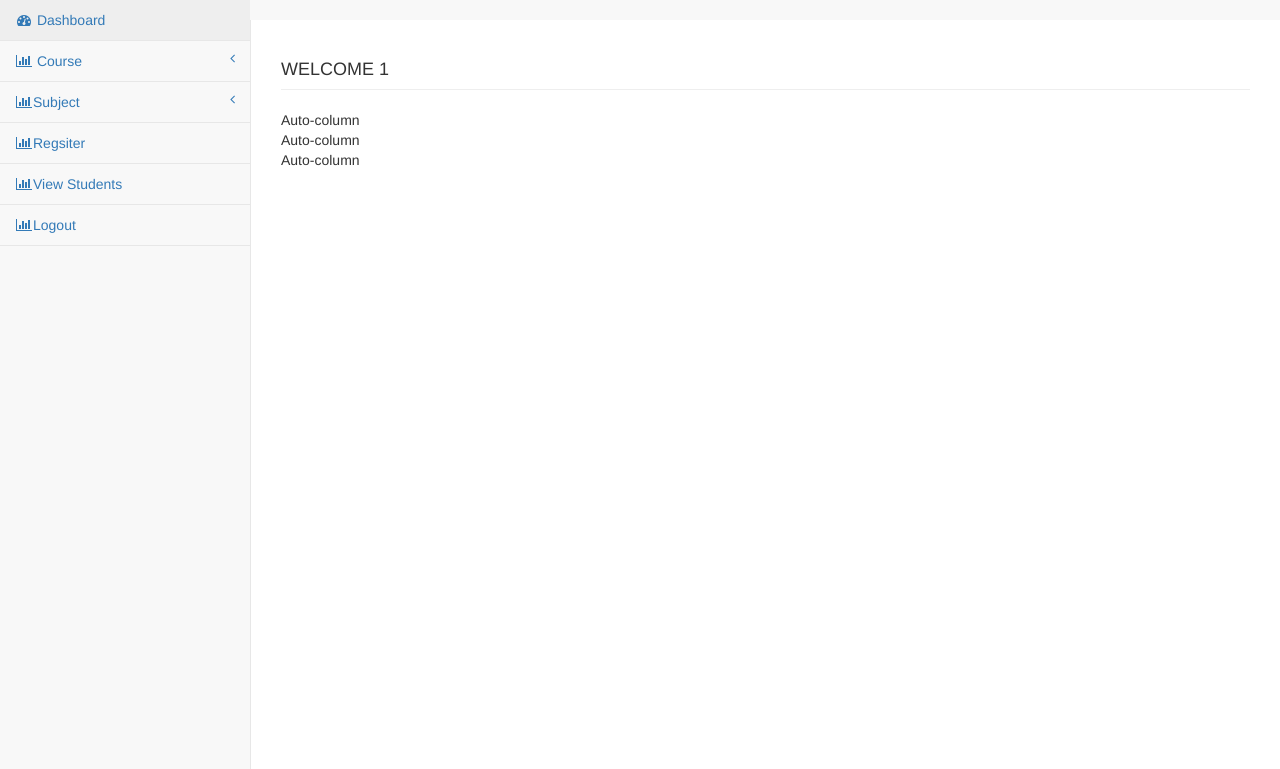
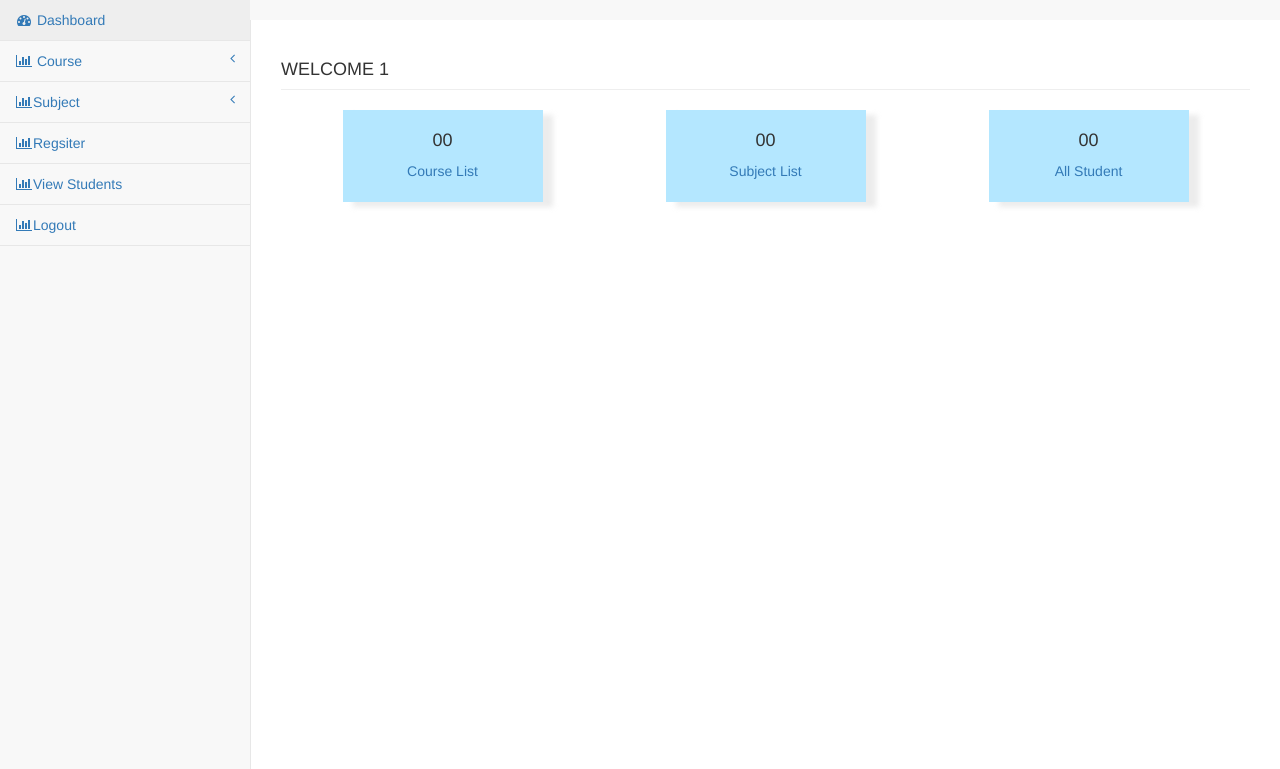
Before and after one commit to dev-mhrony/Basic-School-Management-System-in-PHP, a PHP site: page /pages/dashboard.php in a window 1280 px wide. Shown: the part 51-820 px from the top of the page. Run offline with PHP 8.4, Linux system fonts and the light colour scheme; the visitor is signed in with stand-in values (Sample User, id 1).

Commit message:
Last update - 10/02/2023

```diff
--- /dev/null
+++ b/dist/css/deshbord.css
@@ -0,0 +1,25 @@
+.deshbord_info {
+  display: flex;
+
+  justify-content: space-around;
+}
+
+.deshbord_item {
+  padding: 8px;
+  width: 200px;
+  background: #b4e7ff;
+  height: 92px;
+  align-items: center;
+  display: flex;
+  flex-wrap: wrap;
+  align-content: center;
+  justify-content: center;
+  box-shadow: 10px 5px 5px #e5e5e5b8;
+}
+.item_list {
+  display: flex;
+  align-content: center;
+  align-items: center;
+  flex-wrap: nowrap;
+  flex-direction: column;
+}
--- a/pages/dashboard.php
+++ b/pages/dashboard.php
@@ -27,6 +27,7 @@ if (!(isset($_SESSION['login']))) {
 
     <!-- Custom CSS -->
     <link href="../dist/css/sb-admin-2.css" rel="stylesheet">
+    <link rel="stylesheet" href="../dist/css/deshbord.css">
 
     <!-- Custom Fonts -->
     <link href="../bower_components/font-awesome/css/font-awesome.min.css" rel="stylesheet" type="text/css">
@@ -60,10 +61,25 @@ if (!(isset($_SESSION['login']))) {
             <!-- /.row -->
             <div class="row">
                 <div class="col-lg-12">
-                    <div class="grid" style="--bs-columns: 3;">
-                        <div>Auto-column</div>
-                        <div>Auto-column</div>
-                        <div>Auto-column</div>
+                    <div class="deshbord_info">
+                        <div class="deshbord_item">
+                            <div class="item_list">
+                                <h4>00</h4>
+                                <p><a href="view-course.php">Course List</a></p>
+                            </div>
+                        </div>
+                        <div class="deshbord_item">
+                            <div class="item_list">
+                                <h4>00</h4>
+                                <p><a href="view-subject.php">Subject List</a></p>
+                            </div>
+                        </div>
+                        <div class="deshbord_item">
+                            <div class="item_list">
+                                <h4>00</h4>
+                                <p><a href="view.php">All Student</a></p>
+                            </div>
+                        </div>
                     </div>
                     <!-- /.panel -->
                 </div>
```
